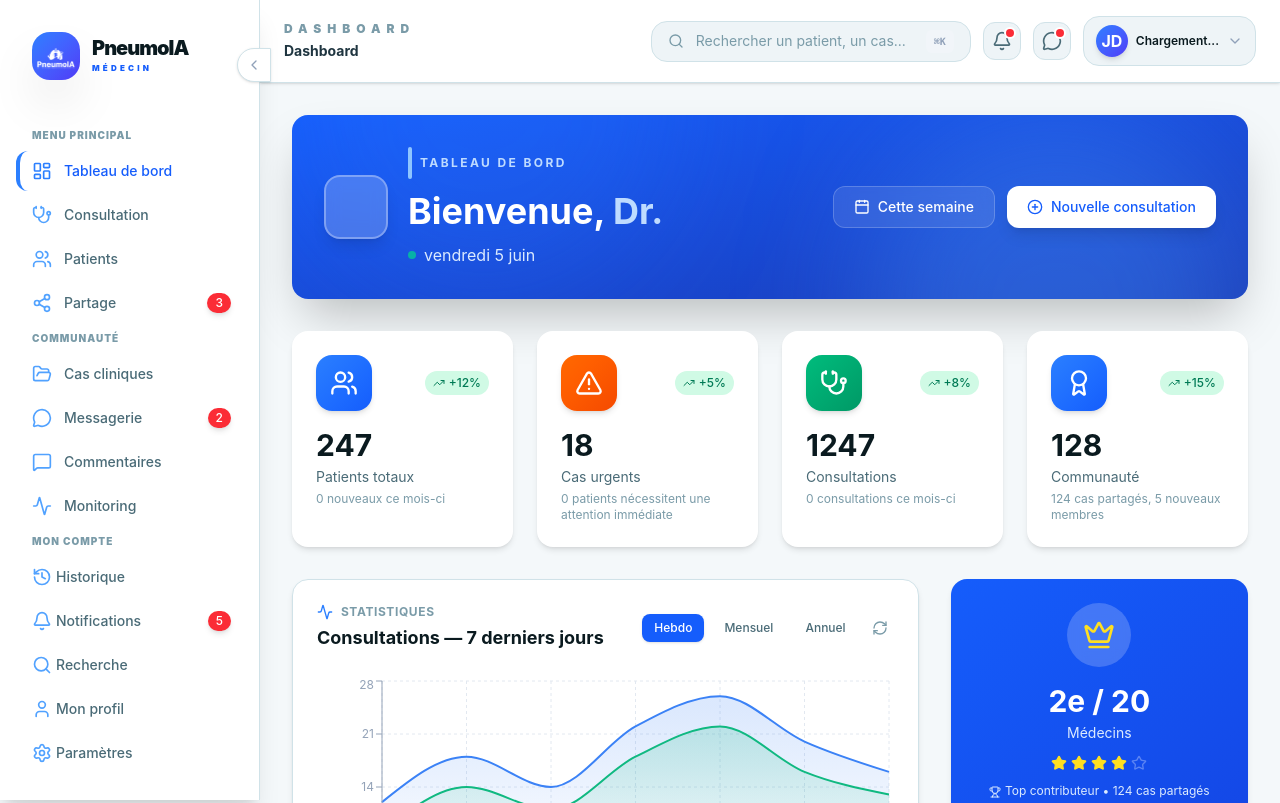
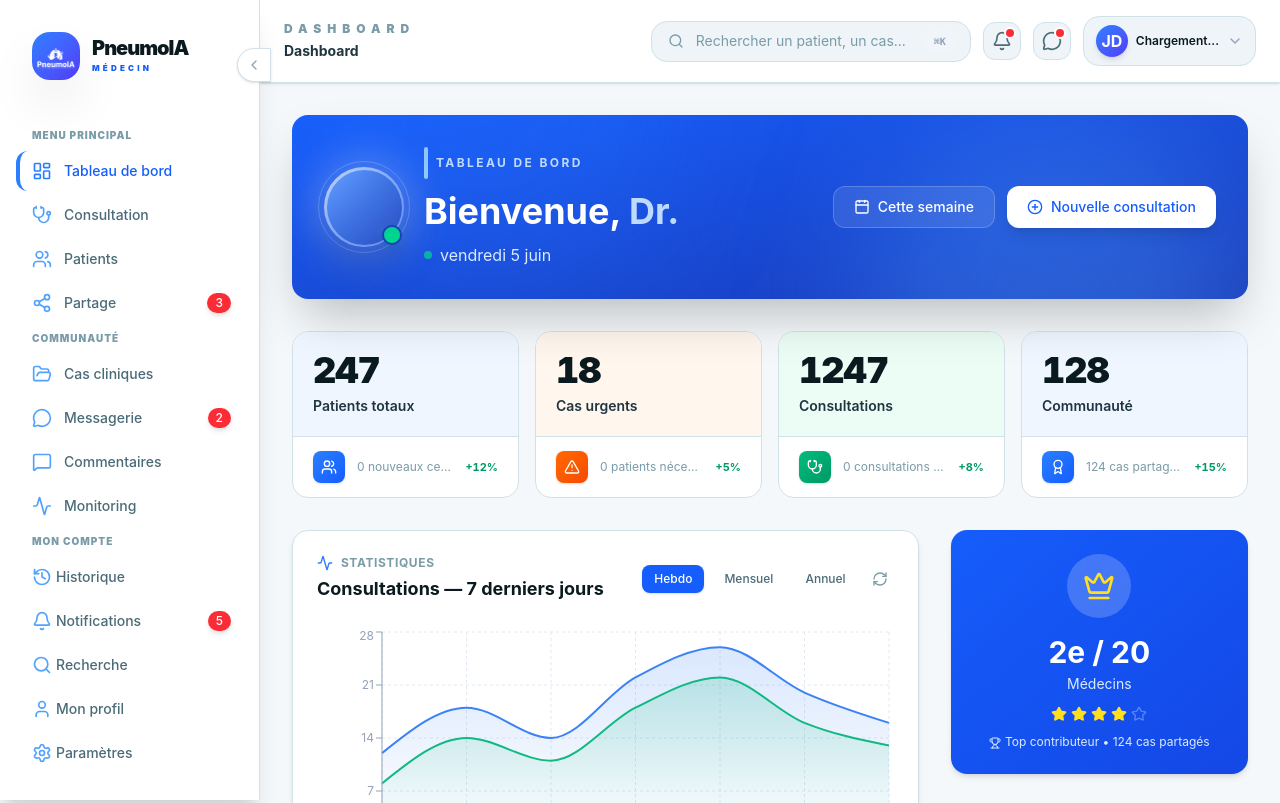
Before and after one commit to Maya-Disney/PNEUMOIA-Frontend2026, a React (Vite) app: page /medecin in a window 1280 px wide. Built offline with nearby package versions, Linux system fonts and the light colour scheme.

Commit message:
Photo de profil medecin coté d'Ashboard modifier ainsi que le style de la page

```diff
--- a/src/features/medecin/layout/Topbar.jsx
+++ b/src/features/medecin/layout/Topbar.jsx
@@ -52,7 +52,7 @@ export default function Topbar({ sidebarOpen, setSidebarOpen, pageTitle }) {
       className: 'text-[var(--t2)] hover:bg-[var(--sf2)]',
     },
     { divider: true },
-    { icon: LogOut, label: 'Déconnexion', path: '/logout', className: 'text-red-600 hover:bg-red-50' },
+    { icon: LogOut, label: 'Déconnexion', path: '/', className: 'text-red-600 hover:bg-red-50' },
   ];
 
   return (
--- a/src/features/medecin/pages/Dashboard.jsx
+++ b/src/features/medecin/pages/Dashboard.jsx
@@ -278,14 +278,36 @@ export default function Dashboard() {
           <div className="flex flex-wrap items-center justify-between gap-4">
             <div className="flex items-center gap-5">
               {/* Photo de profil */}
-              <div className="w-16 h-16 rounded-2xl bg-white/20 backdrop-blur-sm overflow-hidden shrink-0 shadow-lg border-2 border-white/30 flex items-center justify-center">
-                {profil?.photo_url && (
-                  <img src={profil.photo_url} alt="Profil" className="w-full h-full object-cover"
-                    onError={e => { e.currentTarget.style.display='none'; e.currentTarget.nextSibling.style.display='flex'; }} />
-                )}
-                <div className="w-full h-full items-center justify-center text-xl font-bold text-white"
-                  style={{ display: profil?.photo_url ? 'none' : 'flex' }}>
-                  {profil?.prenom?.[0]}{profil?.nom?.[0]}
+              <div className="relative shrink-0">
+                {/* Halo ambiant */}
+                <div className="absolute inset-0 rounded-full bg-white/25 blur-lg scale-125 pointer-events-none" />
+
+                {/* Anneau décoratif externe */}
+                <div className="absolute -inset-1.5 rounded-full border border-white/20 pointer-events-none" />
+
+                {/* Anneau principal */}
+                <div className="relative w-20 h-20 rounded-full p-[2.5px] bg-linear-to-br from-white/70 via-blue-200/50 to-white/20 shadow-2xl">
+                  <div className="w-full h-full rounded-full overflow-hidden bg-linear-to-br from-blue-500/60 to-blue-800/80 flex items-center justify-center">
+                    {profil?.photo_url ? (
+                      <img
+                        src={profil.photo_url}
+                        alt="Profil"
+                        className="w-full h-full object-cover"
+                        onError={e => { e.currentTarget.style.display = 'none'; e.currentTarget.nextSibling.style.display = 'flex'; }}
+                      />
+                    ) : null}
+                    <span
+                      className="text-xl font-black text-white tracking-tight select-none"
+                      style={{ display: profil?.photo_url ? 'none' : 'flex' }}
+                    >
+                      {profil?.prenom?.[0]}{profil?.nom?.[0]}
+                    </span>
+                  </div>
+                </div>
+
+                {/* Indicateur de présence */}
+                <div className="absolute bottom-0.5 right-0.5 w-5 h-5 rounded-full bg-emerald-400 border-[2.5px] border-blue-800 shadow-lg">
+                  <div className="absolute inset-0 rounded-full bg-emerald-400 animate-ping opacity-50" />
                 </div>
               </div>
               <div>
@@ -328,34 +350,45 @@ export default function Dashboard() {
         </div>
       </div>
 
-      {/* Cartes stats - toutes en bleu */}
-      <div className="grid grid-cols-1 sm:grid-cols-2 lg:grid-cols-4 gap-6">
+      {/* Cartes stats — 2 zones */}
+      <div className="grid grid-cols-1 sm:grid-cols-2 lg:grid-cols-4 gap-4">
         {dashboardData.stats.map((card, i) => {
           const Icon = card.icon;
+          const tints = {
+            'from-blue-500 to-blue-600':       'bg-blue-50 dark:bg-blue-500/[.07]',
+            'from-orange-500 to-orange-600':   'bg-orange-50 dark:bg-orange-500/[.07]',
+            'from-emerald-500 to-emerald-600': 'bg-emerald-50 dark:bg-emerald-500/[.07]',
+          };
+          const tint = tints[card.gradient] ?? 'bg-slate-50 dark:bg-slate-500/[.07]';
           return (
             <motion.div
               key={i}
-              initial={{ opacity: 0, scale: 0.9 }}
-              animate={{ opacity: 1, scale: 1 }}
-              transition={{ delay: i * 0.1 }}
+              initial={{ opacity: 0, y: 14 }}
+              animate={{ opacity: 1, y: 0 }}
+              transition={{ delay: i * 0.07, duration: 0.32 }}
               onClick={() => navigate(card.link)}
-              className="group relative overflow-hidden bg-(--sf) rounded-2xl p-6 shadow-md hover:shadow-xl transition-all hover:-translate-y-1 cursor-pointer"
+              className="group overflow-hidden bg-(--sf) border border-(--ln) rounded-2xl cursor-pointer hover:shadow-lg transition-all duration-300"
             >
-              <div className="relative">
-                <div className="flex items-center justify-between mb-4">
-                  <div className={`w-14 h-14 rounded-2xl bg-linear-to-br ${card.gradient} flex items-center justify-center shadow-md group-hover:scale-110 transition-transform`}>
-                    <Icon className="w-7 h-7 text-white" />
-                  </div>
-                  <span className="flex items-center gap-1 px-2 py-1 rounded-full text-xs font-medium bg-emerald-100 text-emerald-700">
-                    <TrendingUp className="w-3 h-3" />
-                    {card.increase}
-                  </span>
+              {/* Zone haute — fond teint + chiffre + titre */}
+              <div className={`px-5 pt-5 pb-5 ${tint}`}>
+                <p className="text-4xl font-black text-(--t1) tracking-tight leading-none tabular-nums">
+                  {card.value}
+                </p>
+                <p className="text-sm font-semibold text-(--t2) mt-2">{card.title}</p>
+              </div>
+
+              {/* Séparateur */}
+              <div className="h-px bg-(--ln)" />
+
+              {/* Zone basse — icône + sous-titre + badge */}
+              <div className="px-5 py-3.5 flex items-center gap-3">
+                <div className={`w-8 h-8 rounded-lg bg-linear-to-br ${card.gradient} flex items-center justify-center shrink-0 shadow-sm group-hover:scale-105 transition-transform duration-200`}>
+                  <Icon className="w-4 h-4 text-white" />
                 </div>
-                <div>
-                  <p className="text-3xl font-bold text-(--t1)">{card.value}</p>
-                  <p className="text-sm text-(--t3) mt-1">{card.title}</p>
-                  <p className="text-xs text-(--t4) mt-1">{card.subtitle}</p>
-                </div>
+                <p className="text-xs text-(--t4) flex-1 leading-snug truncate">{card.subtitle}</p>
+                <span className="text-[11px] font-bold text-emerald-600 dark:text-emerald-400 shrink-0 tabular-nums">
+                  {card.increase}
+                </span>
               </div>
             </motion.div>
           );
```
